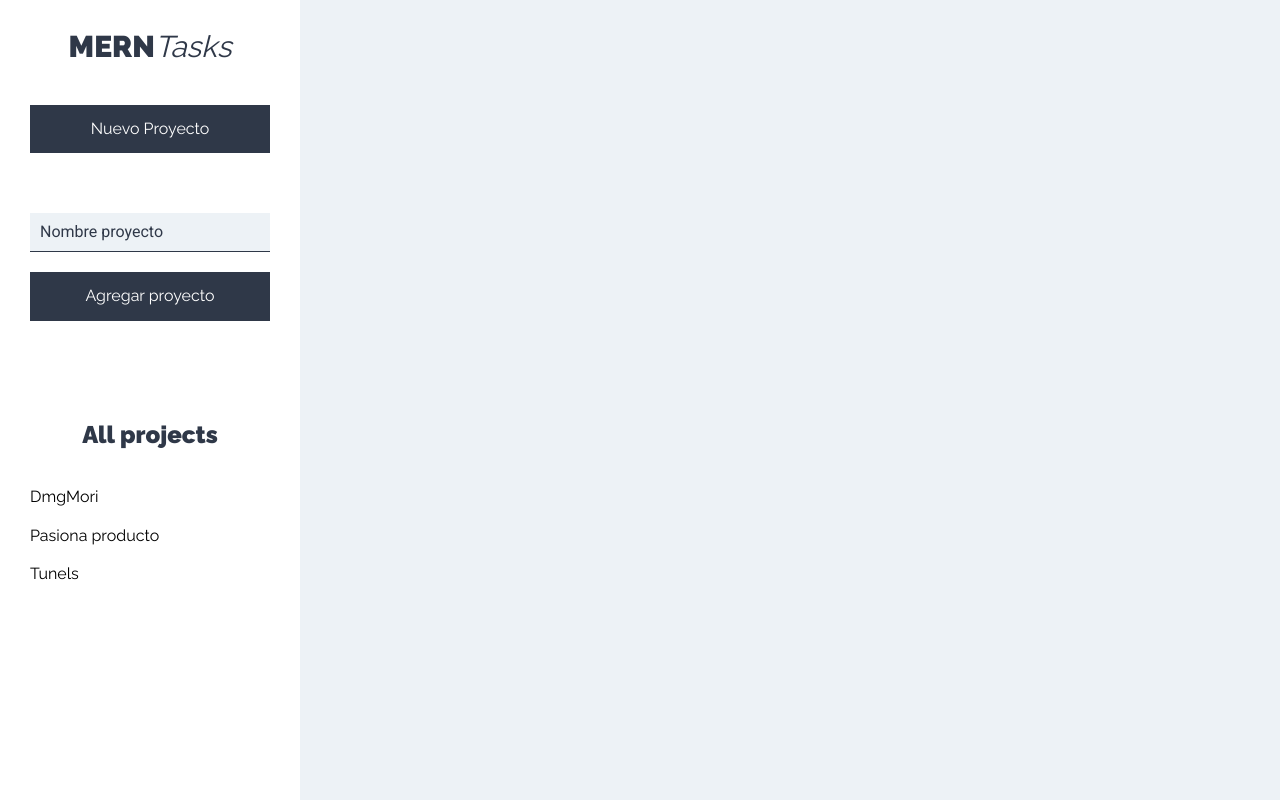
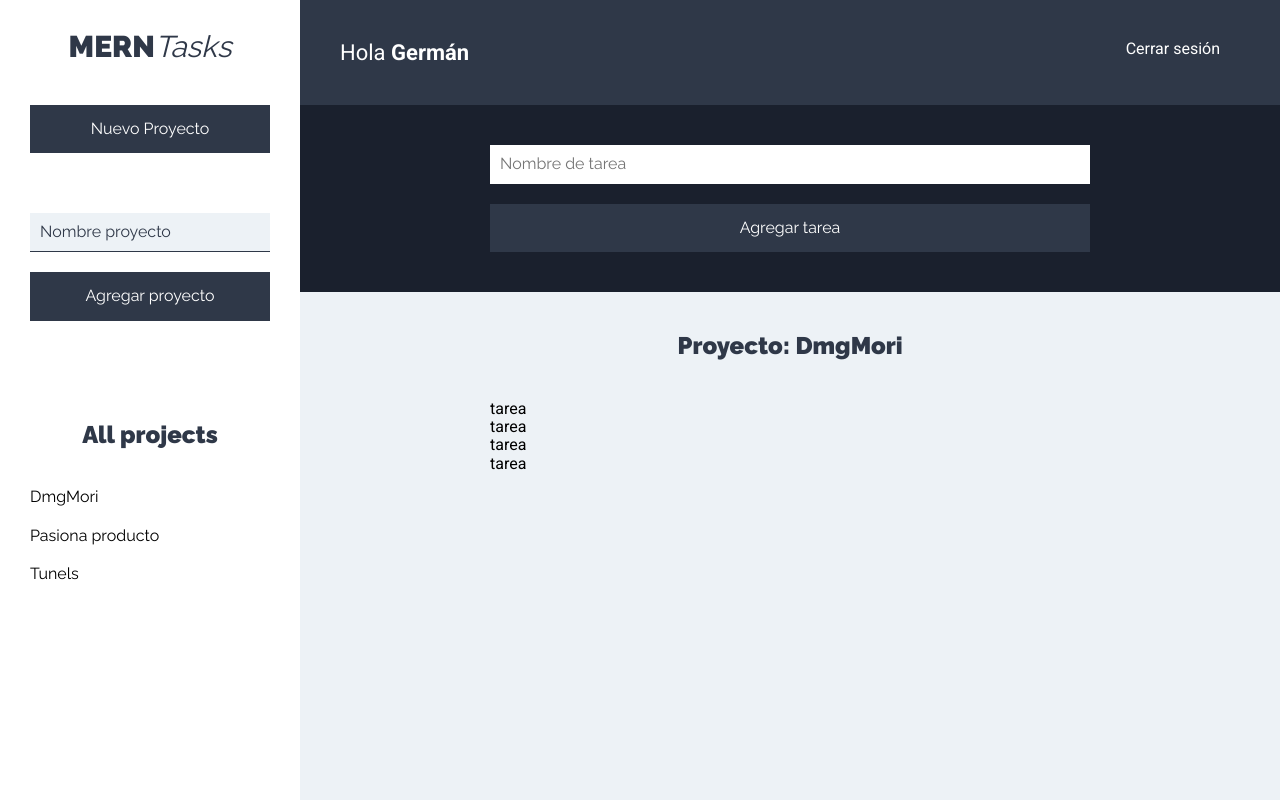
Before and after one commit to germanps/MERN-tasks-client, a React (Create React App) app: page /proyectos in a window 1280 px wide. Built offline with nearby package versions, Linux system fonts and the light colour scheme.

Commit message:
header & Lista de tareas

```diff
--- a/src/components/auth/Login.js
+++ b/src/components/auth/Login.js
@@ -63,7 +63,7 @@ const Login = () => {
                     <div className="campo-form">
                         <input
                             type="submit"
-                            className="btn btn-primario btn-block"
+                            className="btn btn-primary btn-block"
                             value="Iniciar sesión"
                         />
                     </div>
--- /dev/null
+++ b/src/components/layout/Header.js
@@ -0,0 +1,14 @@
+import React from 'react';
+
+const Header = () => {
+    return(
+        <header className="app-header">
+            <p className="nombre-usuario">Hola <span>Germán</span></p>
+            <nav className="nav-principal">
+                <a href="#!">Cerrar sesión</a>
+            </nav>
+        </header>
+    );
+}
+
+export default Header;
--- a/src/components/proyectos/Proyectos.js
+++ b/src/components/proyectos/Proyectos.js
@@ -1,5 +1,8 @@
 import React from 'react';
 import Sidebar from './../layout/Sidebar';
+import Header from './../layout/Header';
+import FormTarea from './../tareas/FormTarea';
+import ListadoTareas from '../tareas/ListadoTareas';
 
 const Proyectos = () => {
 
@@ -7,9 +10,11 @@ const Proyectos = () => {
         <div className="proyects-container">
             <Sidebar />
             <div className="main-container">
+                <Header />
                 <main>
+                    <FormTarea />
                     <div className="tasks-container">
-
+                        <ListadoTareas />
                     </div>
                 </main>
             </div>
--- /dev/null
+++ b/src/components/tareas/FormTarea.js
@@ -0,0 +1,34 @@
+import React from 'react';
+
+const FormTarea = () => {
+
+    const _handleSubmit = e => {
+        e.preventDefault();
+    }
+
+    return(
+        <div className="formulario">
+            <form
+                onSubmit={_handleSubmit}
+            >
+                <div className="contenedor-input">
+                    <input
+                        type="text"
+                        className="input-text"
+                        placeholder="Nombre de tarea"
+                        name="nombre"
+                    />
+                </div>
+                <div className="contenedor-input">
+                    <input
+                        type="submit"
+                        className="btn btn-primary btn-submit btn-block"
+                        value="Agregar tarea"
+                    />
+                </div>
+            </form>
+        </div>
+    );
+}
+
+export default FormTarea;
--- /dev/null
+++ b/src/components/tareas/ListadoTareas.js
@@ -0,0 +1,29 @@
+import React from 'react';
+import Tarea from './Tarea';
+
+const ListadoTareas = () => {
+    const tareas = [
+        {nombre: 'Modal para las fechas', estado: true},
+        {nombre: 'Grid sincfusion', estado: false},
+        {nombre: 'Schedule', estado: true},
+        {nombre: 'After sales component', estado: false}
+    ]
+    return(
+        <div className="listado-tareas">
+            <h2>Proyecto: DmgMori</h2>
+            <ul className="listado-tareas">
+                {tareas.length === 0
+                    ? <li className="tarea"><p>No hay tareas</p></li>
+                    : tareas.map((tarea, index) => (
+                        <Tarea
+                            tarea={tarea}
+                            key={index}
+                        />
+                    ))
+                }
+            </ul>
+        </div>
+    );
+}
+
+export default ListadoTareas;
--- /dev/null
+++ b/src/components/tareas/Tarea.js
@@ -0,0 +1,11 @@
+import React from 'react';
+
+const Tarea = () => {
+    return(
+        <li>
+            tarea
+        </li>
+    )
+}
+
+export default Tarea;
--- a/src/index.css
+++ b/src/index.css
@@ -327,3 +327,23 @@ aside  {
   display: block;
   opacity: .7;
 }
+
+
+/* Placeholders */
+
+input::-webkit-input-placeholder { /* Chrome/Opera/Safari */
+
+  font-family: var(--headingFont);
+}
+input::-moz-placeholder { /* Firefox 19+ */
+
+  font-family: var(--headingFont);
+}
+input:-ms-input-placeholder { /* IE 10+ */
+
+  font-family: var(--headingFont);
+}
+input:-moz-placeholder { /* Firefox 18- */
+
+  font-family: var(--headingFont);
+}
```
